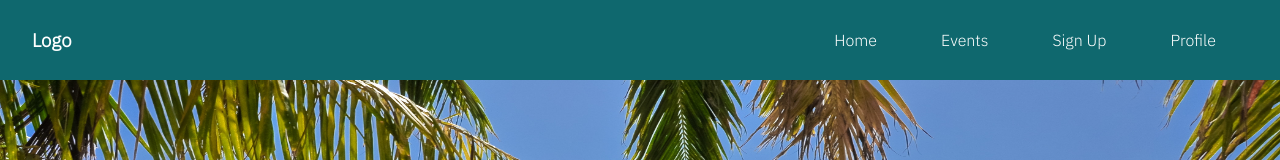
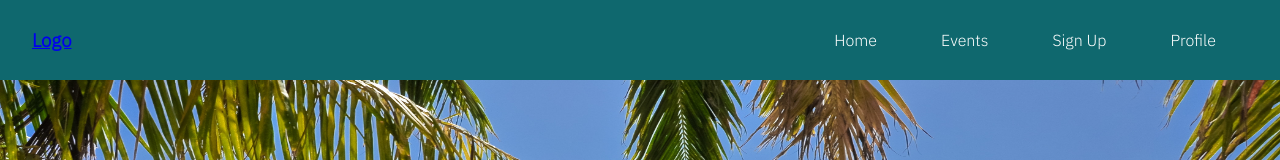
Before and after one commit to SergioManuelJob/CleanBeach-Project, a React (Create React App) app in the folder frontend/: page / in a window 1280 px wide. Shown: the top 160 px of the page. Built offline with nearby package versions, Linux system fonts and the light colour scheme.

Commit message:
navlink for logo

```diff
--- a/frontend/src/components/Navbar/Navbar.jsx
+++ b/frontend/src/components/Navbar/Navbar.jsx
@@ -5,7 +5,7 @@ import './Navbar.scss';
 function Navbar() {
     return(
         <header>
-            <h3 href="#">Logo</h3>
+            <h3><NavLink to="/">Logo</NavLink></h3>
             <nav>
                 <ul>
                     <li><NavLink to="/">Home</NavLink></li>
--- a/frontend/src/components/Routes/Router.jsx
+++ b/frontend/src/components/Routes/Router.jsx
@@ -8,6 +8,7 @@ const Router = () => {
     return (
         <Routes>
             <Route index element={<LandingPage />} />
+            <Route index element={<LandingPage />} />
             <Route path="/events" element={<EventsPage />} />
             <Route path="/signup" element={<SignInPage />} />
             <Route path="/profile" element={<UserPage />} />
```
